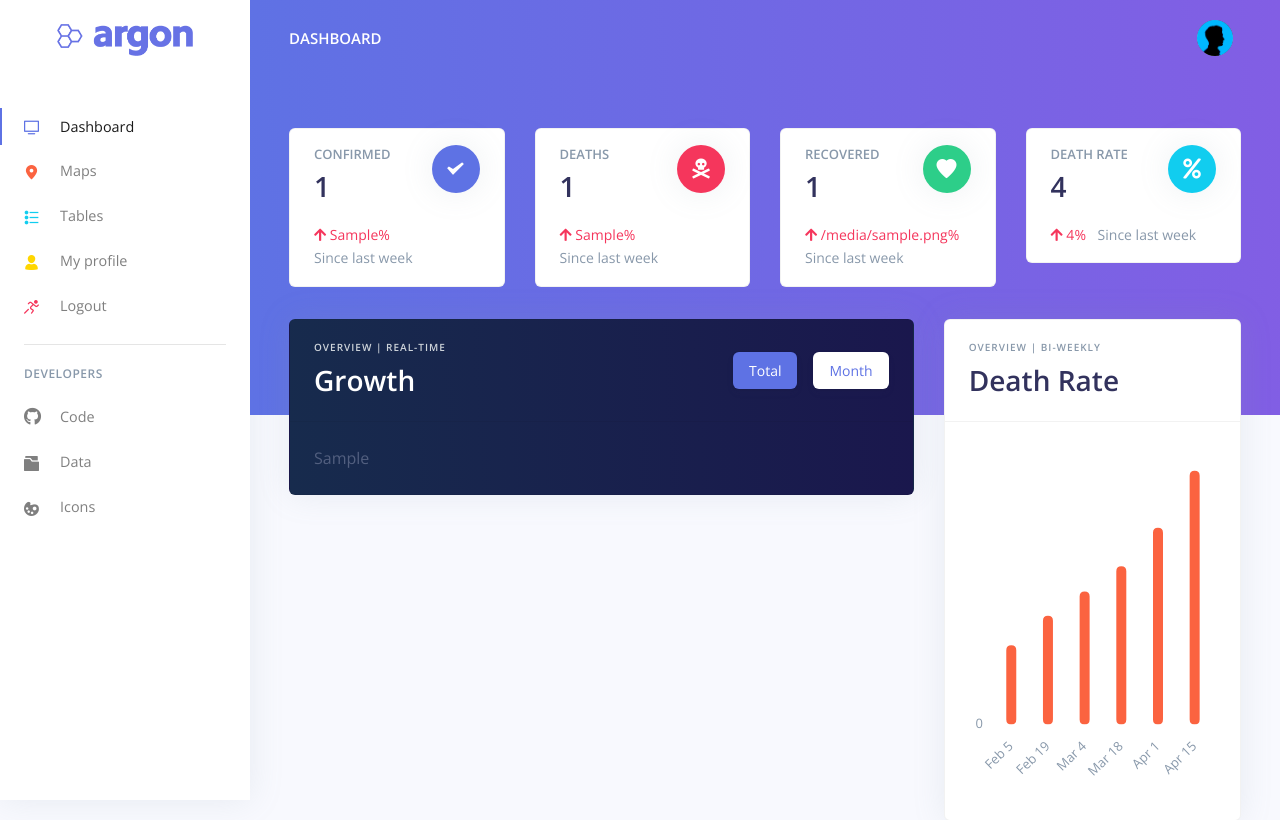
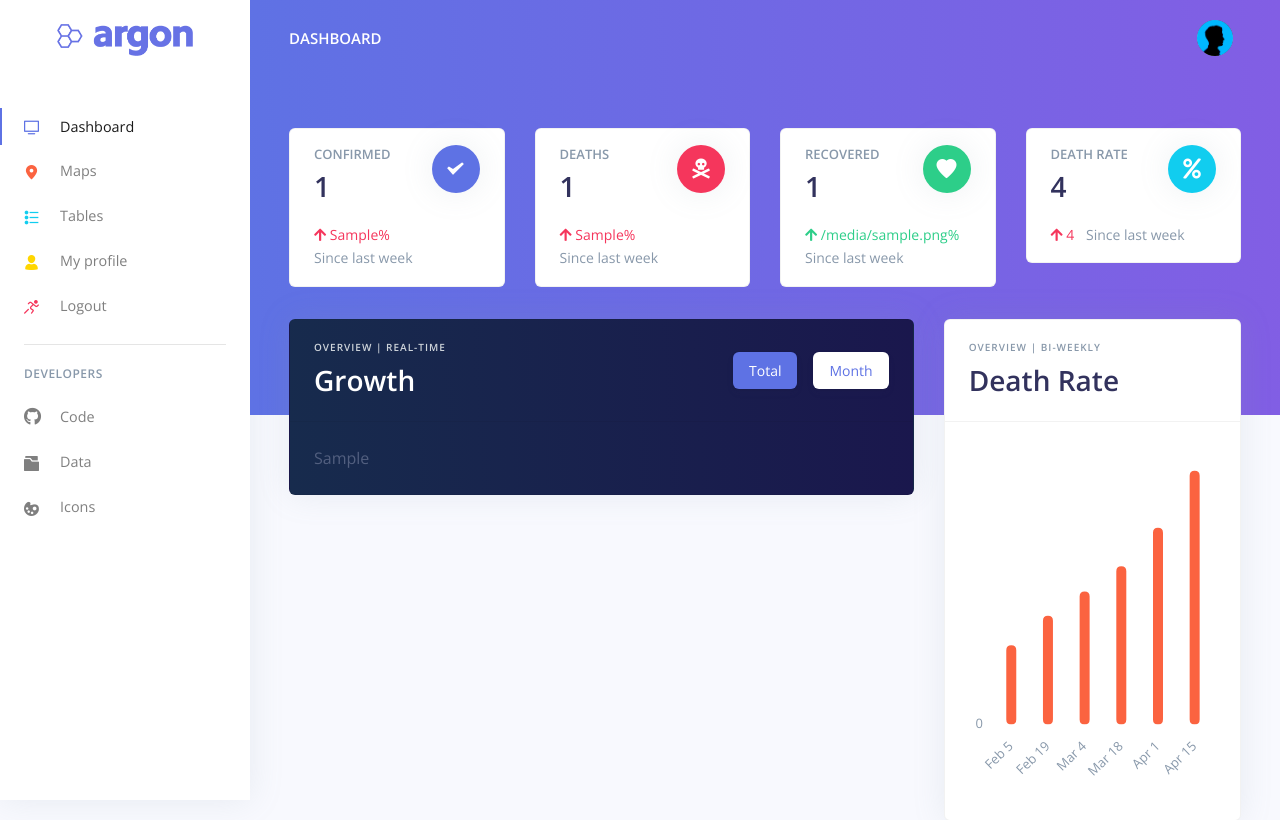
Before and after one commit to BrianRuizy/covid19-dashboard, a Django app: template core/templates/index.html in a window 1280 px wide. Shown: the top 820 px of the page. Run offline with Django 3.2, Linux system fonts and the light colour scheme; the template is opened without the code that fills it: most values are stand-ins (such as "Sample title", 1, 10 or a date in 2020); some libraries are stand-ins or nearby versions.

Commit message:
changed death rate trend from percentage to difference

```diff
--- a/core/templates/index.html
+++ b/core/templates/index.html
@@ -70,7 +70,7 @@
                     </div>
                   </div>
                   <p class="mt-3 mb-0 text-muted text-sm">
-                    <span class="text-danger mr-2"><i class="fas fa-arrow-up"></i> {{ recovered_trend }}%</span>
+                    <span class="text-success mr-2"><i class="fas fa-arrow-up"></i> {{ recovered_trend }}%</span>
                     <span class="text-nowrap">Since last week</span>
                   </p>
                 </div>
@@ -91,7 +91,7 @@
                     </div>
                   </div>
                   <p class="mt-3 mb-0 text-muted text-sm">
-                    <span class="text-danger mr-2"><i class="fas fa-arrow-up"></i> {{ death_rate_trend }}%</span>
+                    <span class="text-danger mr-2"><i class="fas fa-arrow-up"></i> {{ death_rate_trend }}</span>
                     <span class="text-nowrap">Since last week</span>
                   </p>
                 </div>
--- a/processdata/views.py
+++ b/processdata/views.py
@@ -20,7 +20,7 @@ def index(request):
 def report():
     df = getdata.daily_report()
     df = df[['Confirmed', 'Deaths', 'Recovered']].sum()
-    death_rate = f"{(df.Deaths / df.Confirmed)*100:.03f}%"
+    death_rate = f"{(df.Deaths / df.Confirmed)*100:.02f}%"
     return {
         'num_confirmed': f'{df.Confirmed:,}',
         'num_recovered': f'{df.Recovered:,}',
@@ -34,7 +34,7 @@ def trends():
         'confirmed_trend': trends.Confirmed,
         'deaths_trend': trends.Deaths,
         'recovered_trend': trends.Recovered,
-        'death_rate_trend': trends.death_rate }
+        'death_rate_trend': trends.Death_rate }
 
 
 def growth_plot():
```
Also changed, not shown: processdata/getdata.py (+4 -3 lines).
